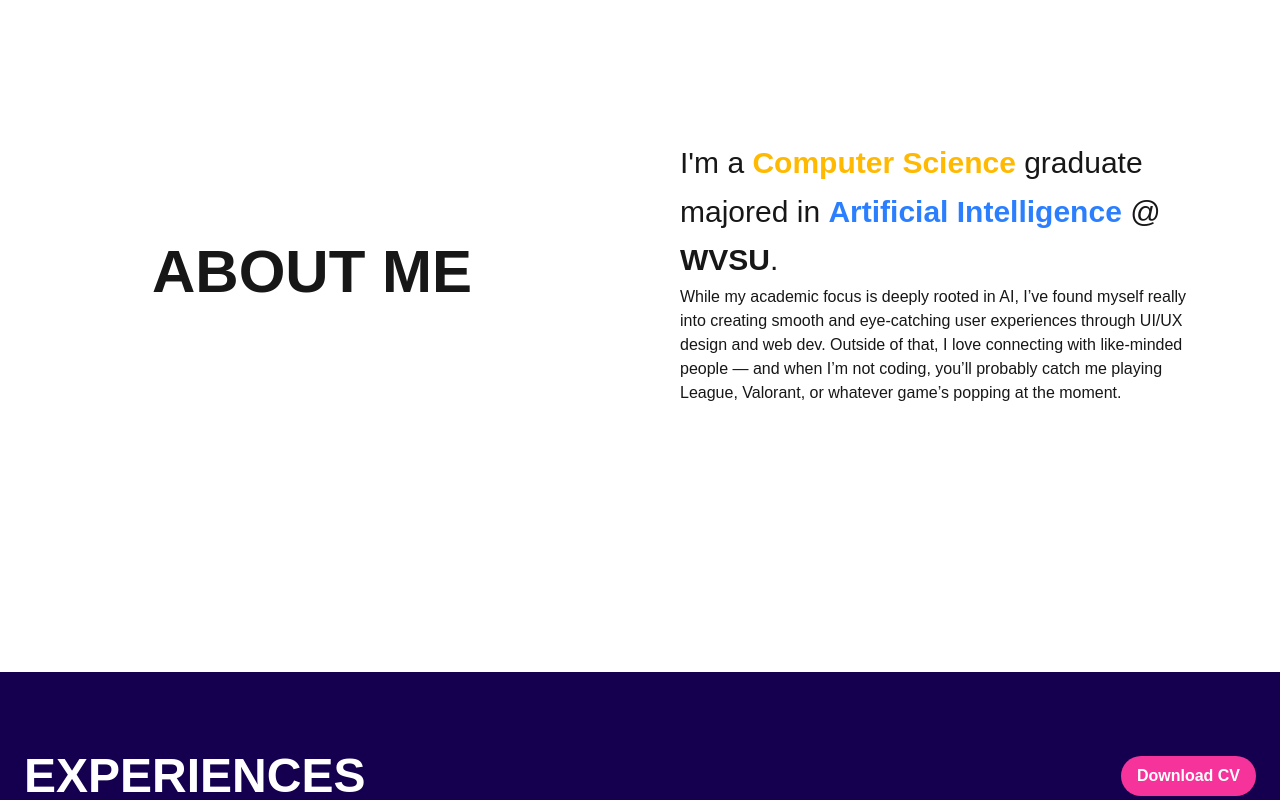
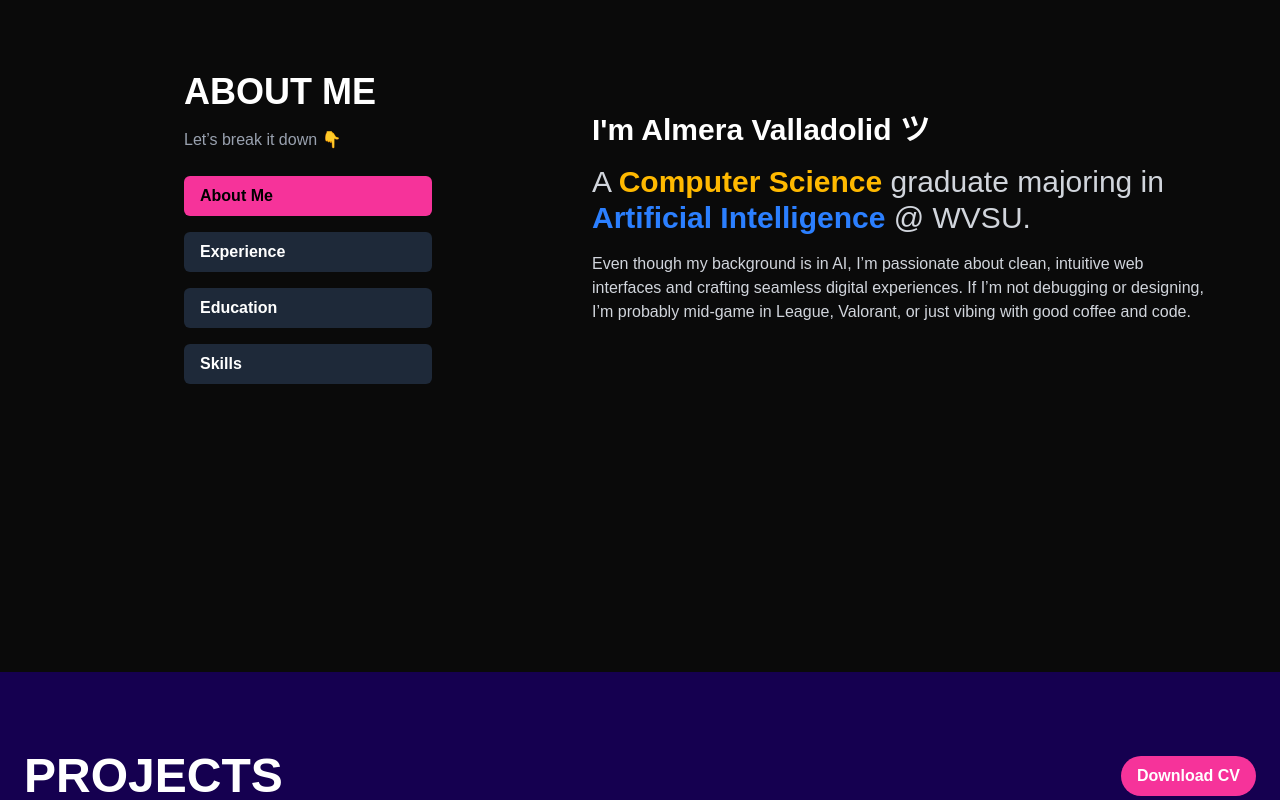
Before and after one commit to almerav/next_portfolio, a Next.js app: page / in a window 1280 px wide. Shown: the part 980-1780 px from the top of the page. Built offline with nearby package versions, Linux system fonts and the light colour scheme.

Commit message:
feat: add import for about section

```diff
--- a/app/page.tsx
+++ b/app/page.tsx
@@ -3,6 +3,7 @@ import Header from '@/components/Header'
 import Image from 'next/image'
 import { projects } from '@/app/data/projects'
 import ProjectCard from '@/components/ProjectCard'
+import AboutSection from '@/components/AboutSection'
 
 export default function Home() {
   return (
@@ -41,36 +42,16 @@ export default function Home() {
         </div>
       </section>
 
-      {/* Other Sections */}
-      <section
-        id="about"
-        className="h-screen flex items-center justify-center bg-white px-10 pl-30"
-      >
-        {/* Left Side: Title */}
-        <div className="flex-1 pl-8">
-          <h2 className="text-6xl font-semibold">ABOUT ME</h2>
-        </div>
+      {/* About Section */}
+      <AboutSection />
 
-        {/* Right Side: Description */}
-        <div className="flex-1 pr-8">
-          <h1 className="text-3xl leading-relaxed">
-            I'm a <span className="text-amber-400 font-bold">Computer Science</span>{' '}
-            graduate majored in <span className="text-blue-500 font-bold">Artificial Intelligence</span> @ <span className="text-black-500 font-bold"> WVSU</span>.
-          </h1>
-          <p>While my academic focus is deeply rooted in AI, I’ve found myself really into creating smooth and
-            eye-catching user experiences through UI/UX design and web dev.
-            Outside of that, I love connecting with like-minded people — and when I’m not coding, you’ll
-            probably catch me playing League, Valorant, or whatever game’s popping at the moment.
-            </p>
-        </div>
-      </section>
 
       {/* Projects Section */}
       <section id="projects" className="min-h-screen bg-[#150050] px-6 py-20 text-white">
         <div className="max-w-7xl mx-auto">
           {/* Title + Resume Button in a row */}
           <div className="flex justify-between items-center mb-10">
-            <h2 className="text-5xl font-bold">EXPERIENCES</h2>
+            <h2 className="text-5xl font-bold">PROJECTS</h2>
             <a
               href="/resume.pdf"
               download
```
